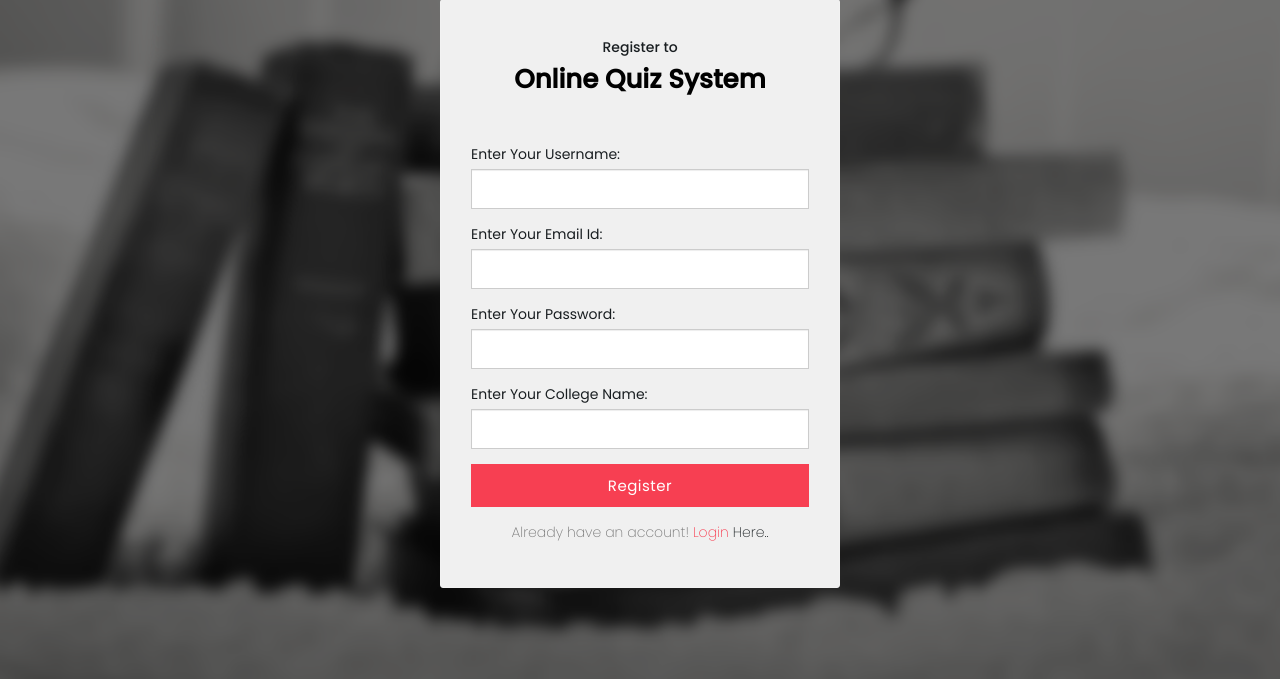
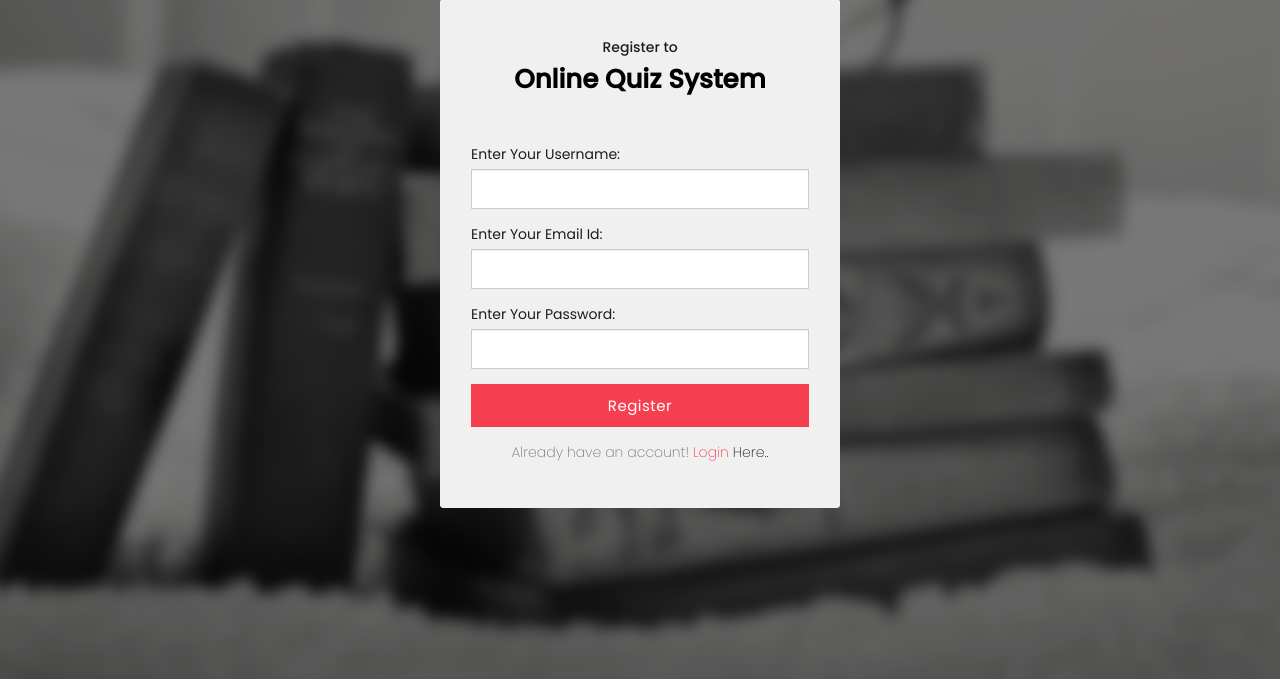
Before and after one commit to whorahulnayak/quizzer-2.0-alphaV, a PHP site: page /register.php in a window 1280 px wide. Shown: the part 121-800 px from the top of the page. Run offline with PHP 8.4, Linux system fonts and the light colour scheme.

Commit message:
fuck my life commit

```diff
--- a/dashboard.php
+++ b/dashboard.php
@@ -81,7 +81,6 @@
                         {
                             $name = $row['name'];
                             $email = $row['email'];
-                            $college = $row['college'];
                             echo '<tr><td><center>'.$c++.'</center></td><td><center>'.$name.'</center></td><td><center>'.$email.'</center></td><td><center><a title="Delete User" href="update.php?demail='.$email.'"><b><span class="glyphicon glyphicon-trash" aria-hidden="true"></span></b></a></center></td></tr>';
                         }
                         $c=0;
--- a/register.php
+++ b/register.php
@@ -16,9 +16,7 @@
 		$password = stripslashes($password);
 		$password = addslashes($password);
 
-		$college = $_POST['college'];
-		$college = stripslashes($college);
-		$college = addslashes($college);
+
 		$str="SELECT email from user WHERE email='$email'";
 		$result=mysqli_query($con,$str);
 
@@ -82,10 +80,7 @@
 									<label>Enter Your Password:</label>
 									<input type="password" name="password" class="form-control" required />
                                 </div>
-								<div class="form-group">
-									<label>Enter Your College Name:</label>
-									<input type="text" name="college" class="form-control" required />
-								</div>
+
 
 								<div class="form-group text-right">
 									<button class="btn btn-primary btn-block" name="submit">Register</button>
```
